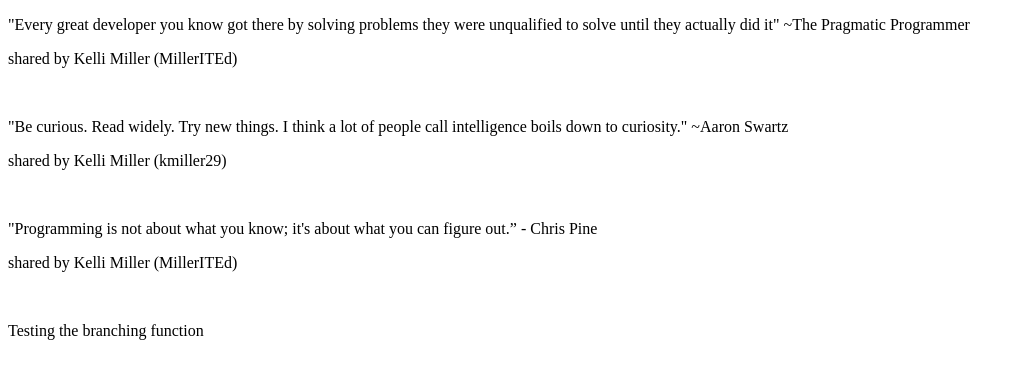
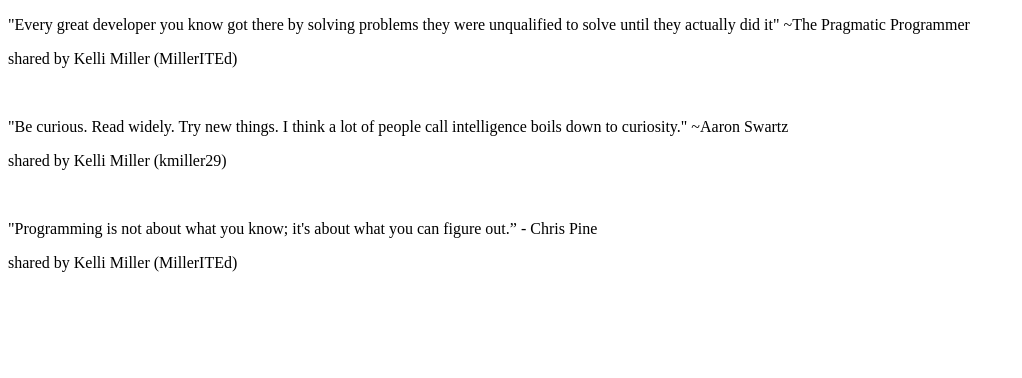
Before and after one commit to MillerITEd/CIS-119-GitCollab-Fall21, a website: page public_html/index.html in a window 1280 px wide. Shown: the whole page, without its empty margins (0-1022 px from the left). Drawn offline with Linux system fonts and the light colour scheme.

Commit message:
Removed test branching

```diff
--- a/public_html/index.html
+++ b/public_html/index.html
@@ -34,9 +34,6 @@ and open the template in the editor.
             <p>shared by Kelli Miller (MillerITEd)</p>
             <br>
 
-            <p>Testing the branching function</p>
-            <br>
-
         </div>
      </body>
 </html>
```
